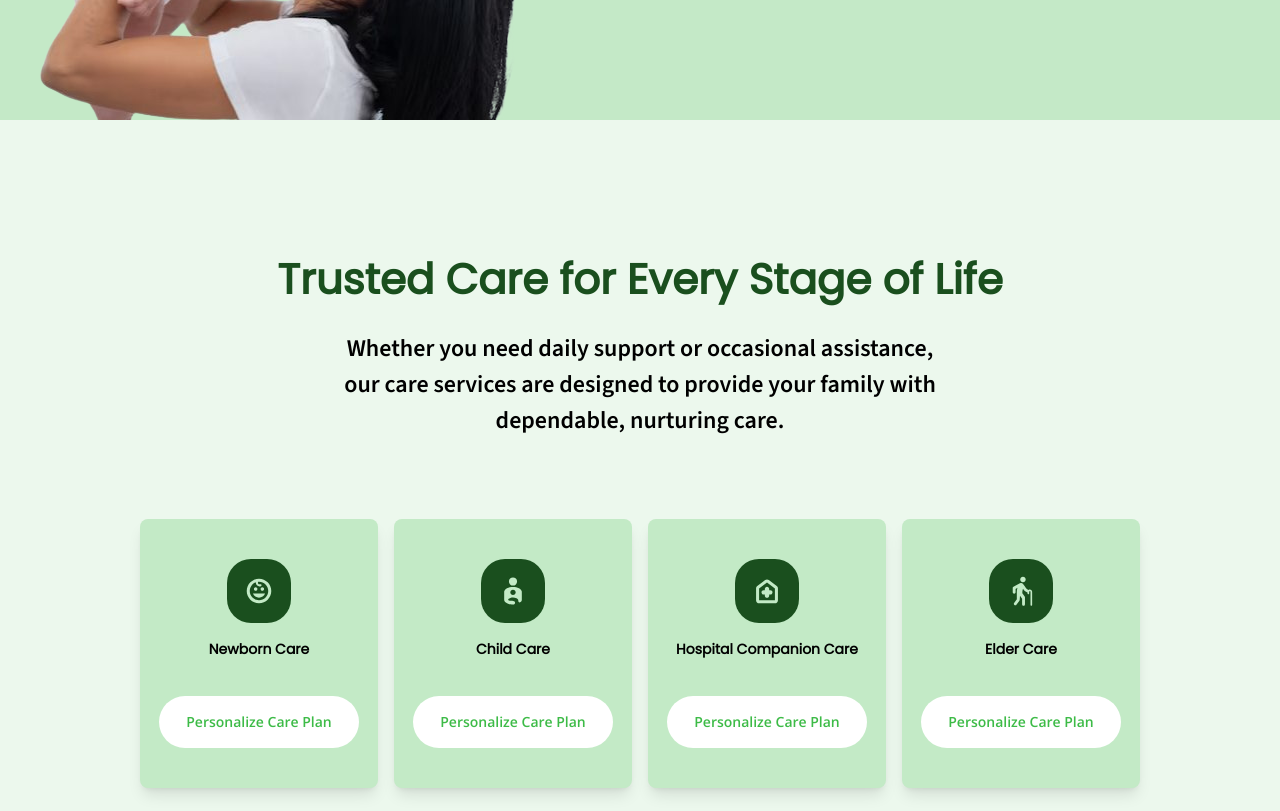
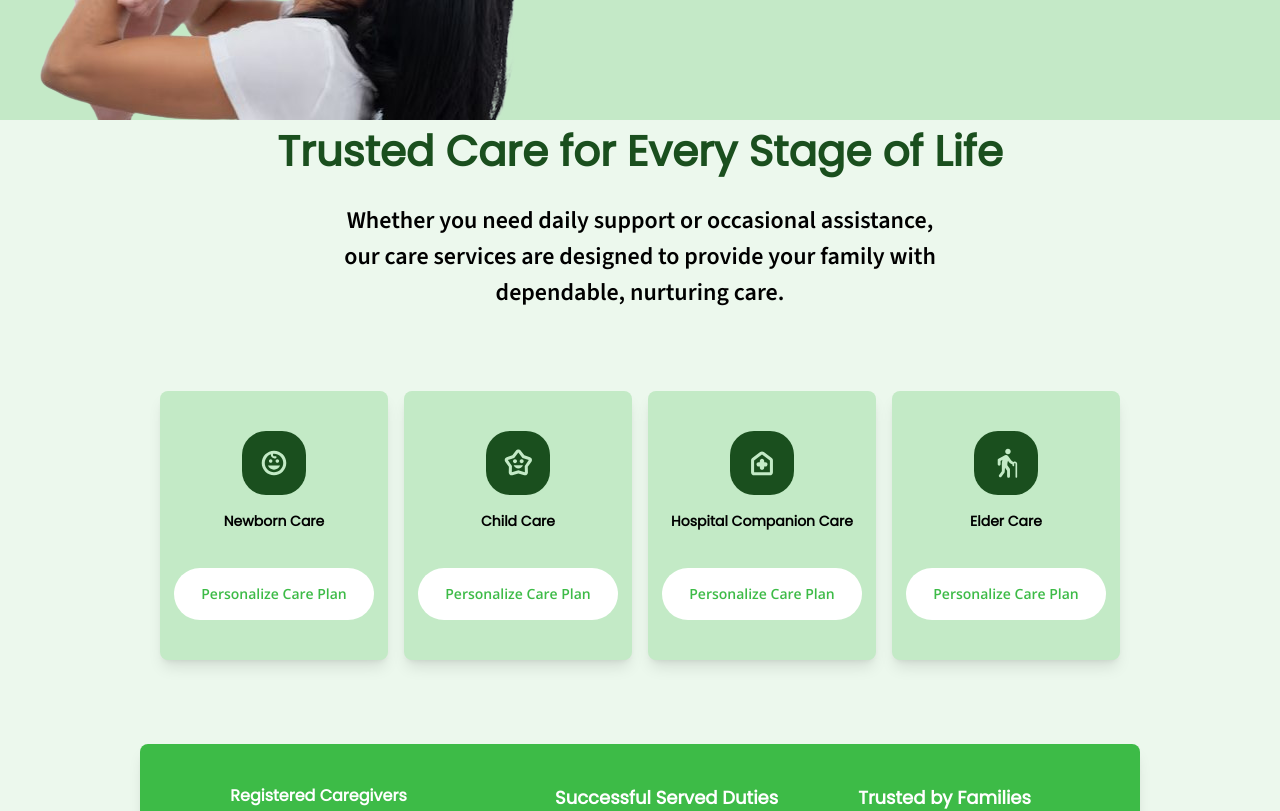
Before and after one commit to Care-Mel/care-mel-frontend, a React (Vite) app: page / in a window 1280 px wide. Shown: the part 680-1491 px from the top of the page. Built offline with nearby package versions, Linux system fonts and the light colour scheme.

Commit message:
feat: add family star icon and update AboutUs and Testimonial components for improved layout and styling

```diff
--- a/src/components/Home/AboutUs.jsx
+++ b/src/components/Home/AboutUs.jsx
@@ -6,7 +6,7 @@ import infant from "./../../assets/image/service/newborn.jpg";
 import hospital from "./../../assets/image/service/hospitalCare.jpg";
 import newborn from "./../../assets/image/service/childCare.jpg";
 import icon1 from "./../../assets/image/service/newborn_care_icon.svg";
-import icon2 from "./../../assets/image/service/child_care_icon.svg";
+import icon2 from "./../../assets/image/service/family_star.svg";
 import icon3 from "./../../assets/image/service/hospital_care_icon.svg";
 import icon4 from "./../../assets/image/service/elder_care_icon.svg";
 // import { FaBaby, FaChild, FaHospitalAlt, FaUserFriends } from "react-icons/fa";
@@ -44,7 +44,10 @@ export const services = {
 
 const AboutUs = ({ classData }) => {
   return (
-    <div className="container px-5 mx-auto lg:px-0 pt-[32px] md:pt-[64px] lg:pt-[128px] lg:w-[1000px]">
+    <div
+      className="container px-5 mx-auto
+     lg:w-[1000px]"
+    >
       <div className={`${classData} mx-auto`}>
         <p className="header-text font-bold md:text-center">
           Trusted Care for Every Stage of Life
--- a/src/components/Home/testmonial/Testmonial.jsx
+++ b/src/components/Home/testmonial/Testmonial.jsx
@@ -57,7 +57,7 @@ const Testmonial = () => {
               <IoIosArrowBack className="" size={20} />
             </button>
             <motion.div
-              className="mb-5 md:mb-0 p-5 lg:px-10 md:bg-white md:h-[300px]"
+              className="mb-5 md:mb-0 p-5 lg:px-10 md:bg-white md:h-[250px]"
               key={currentIndex} // Use key to trigger animation on index change
               initial={{ opacity: 0, x: reverse ? 50 : -50 }} // Initial state based on reverse
               animate={{ opacity: 1, x: 0 }} // Animate to this state
```
Also changed, not shown: src/assets/image/service/family_star.svg (added).
